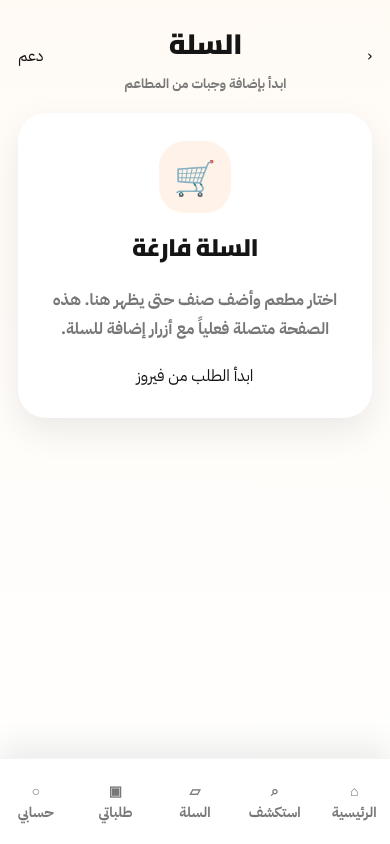
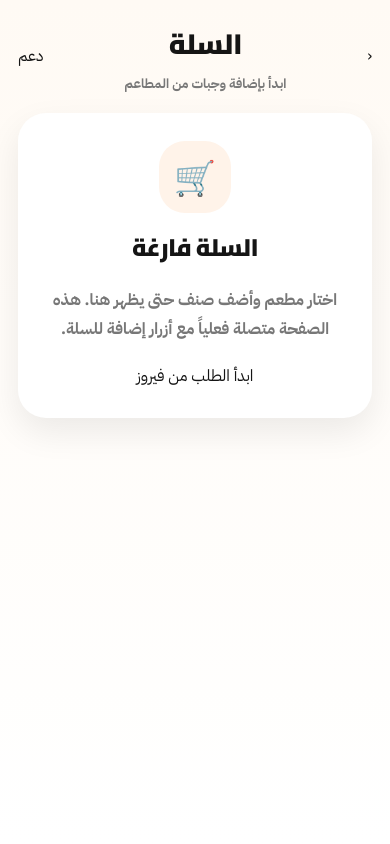
Before and after one commit to juda2018-del/juda-food-app, a Next.js app: page /cart in a window 390 px wide. Built offline with nearby package versions, Linux system fonts and the light colour scheme.

Commit message:
Apply FUSE blue glass mobile UI

```diff
--- a/app/cart/page.tsx
+++ b/app/cart/page.tsx
@@ -227,14 +227,6 @@ export default function CartPage() {
       {message ? <div className="message ok">{message}</div> : null}
       {error ? <div className="message bad">{error}</div> : null}
 
-      <nav className="nav">
-        <Link href="/">⌂<br />الرئيسية</Link>
-        <Link href="/explore">⌕<br />استكشف</Link>
-        <Link href="/cart" className="active">▱<br />السلة</Link>
-        <Link href="/order-status">▣<br />طلباتي</Link>
-        <Link href="/profile">○<br />حسابي</Link>
-      </nav>
-
       <style jsx>{`
         :global(*) { box-sizing: border-box; }
         :global(html), :global(body) { margin: 0; padding: 0; background: #efe8df; }
```
